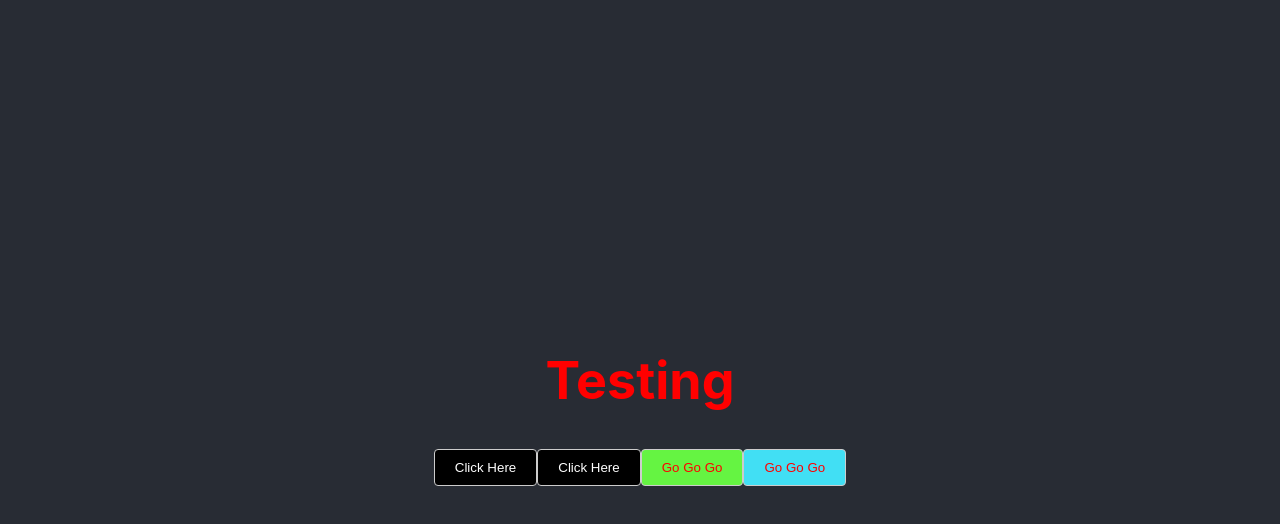
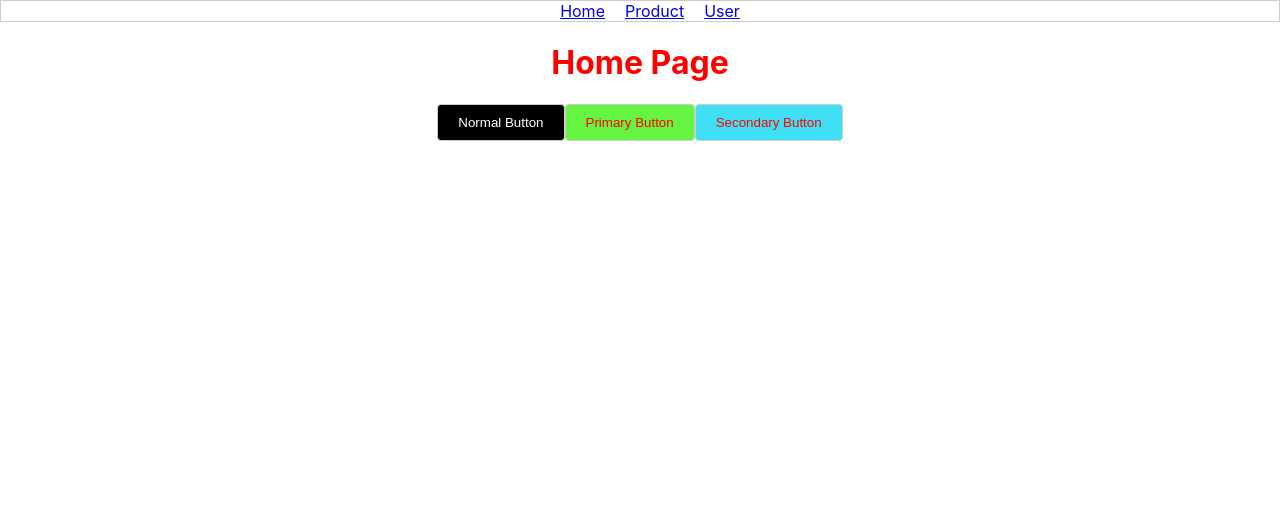
Before and after one commit to kerrydinh/basic-saga-structure, a React (Create React App) app: page / in a window 1280 px wide. Shown: the top 524 px of the page. Built offline with nearby package versions, Linux system fonts and the light colour scheme.

Commit message:
Update routing

```diff
--- a/package.json
+++ b/package.json
@@ -6,6 +6,7 @@
     "react": "^16.8.6",
     "react-dom": "^16.8.6",
     "react-redux": "^7.0.3",
+    "react-router-dom": "^5.0.0",
     "react-scripts": "3.0.0",
     "redux-saga": "^1.0.2",
     "styled-components": "^4.2.0"
--- a/src/App.js
+++ b/src/App.js
@@ -1,6 +1,6 @@
 import React from 'react';
 import './App.css';
-import HomePage from './containers/HomePage';
+import Routing from './Routing';
 import store from './store';
 import { Provider } from 'react-redux';
 
@@ -8,9 +8,7 @@ function App() {
   return (
     <Provider store={store}>
       <div className="App">
-        <header className="App-header">
-          <HomePage></HomePage>
-        </header>
+          <Routing></Routing>
       </div>
     </Provider>
   );
--- /dev/null
+++ b/src/Routing.js
@@ -0,0 +1,25 @@
+import React, { Component } from 'react';
+import Home from './containers/HomePage';
+import { BrowserRouter, Route, Link, Switch, Redirect } from "react-router-dom";
+
+class Routing extends Component {
+    render() {
+        return (
+            <BrowserRouter>
+                <div style={{ border: "1px solid #ccc"}}>
+                    <Link className="nav-link" style={{ marginLeft: "20px" }} to="/">Home</Link>
+                    <Link className="nav-link" style={{ marginLeft: "20px" }} to="/product">Product</Link>
+                    <Link className="nav-link" style={{ marginLeft: "20px" }} to="/user">User</Link>
+                </div>
+
+
+                <Switch>
+                    <Route exact path="/" component={Home} />
+                    <Route exact path="*" render={() => (<Redirect to="/" />)} />
+                </Switch>
+            </BrowserRouter>
+        );
+    }
+}
+
+export default Routing;
--- a/src/components/Button/PrimaryButton.js
+++ b/src/components/Button/PrimaryButton.js
@@ -8,7 +8,6 @@ const StyledPrimaryButton = styled(DefaultButton)`
 `;
 
 function PrimaryButton(props) {
-    console.log(props);
     return (
         <StyledPrimaryButton onClick={props.onClick}>
             {props.text}
--- a/src/containers/HomePage/action.js
+++ b/src/containers/HomePage/action.js
@@ -5,7 +5,6 @@ export const HOME_ACTION_TYPE = {
 }
 
 export function updateData(data) {
-    console.log('action run');
     return {
         type: HOME_ACTION_TYPE.LOAD_DATA,
         payload: {
@@ -15,7 +14,6 @@ export function updateData(data) {
   }
 
 export function updateDataSuccessfully(data) {
-    console.log('action run');
     return {
         type: HOME_ACTION_TYPE.LOAD_DATA_SUCCESSFULLY,
         payload: {
--- a/src/containers/HomePage/index.js
+++ b/src/containers/HomePage/index.js
@@ -12,11 +12,10 @@ class HomePage extends Component {
     render() {
         return (
             <div>
-                <H1>Testing</H1>
-                <Button text="Click Here" ></Button>
-                <Button text="Click Here" ></Button>
-                <PrimaryButton onClick={this.props.updateData} text="Go Go Go"></PrimaryButton>
-                <SecondaryButton text="Go Go Go"></SecondaryButton>
+                <H1>Home Page</H1>
+                <Button text="Normal Button" ></Button>
+                <PrimaryButton onClick={this.props.updateData} text="Primary Button"></PrimaryButton>
+                <SecondaryButton text="Secondary Button"></SecondaryButton>
             </div>
         );
     }
--- a/src/containers/HomePage/reducer.js
+++ b/src/containers/HomePage/reducer.js
@@ -14,7 +14,6 @@ export default function(state = initialState, action) {
         }
 
         case HOME_ACTION_TYPE.LOAD_DATA_SUCCESSFULLY: {
-            console.log(action);
             return {
                 ...state,
                 exampleData: action.data
```
